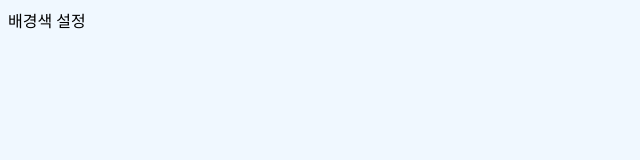
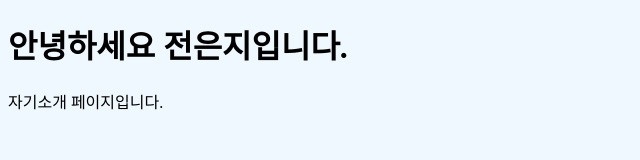
Before and after one commit to eunji514/Mid-Term-Project, a plain HTML site: page index.html in a window 1280 px wide. Shown: the whole page, without its empty margins (0-640 px from the left). Drawn offline with Linux system fonts and the light colour scheme.

Commit message:
자기소개 문구 작성

```diff
--- a/index.html
+++ b/index.html
@@ -10,9 +10,9 @@
     </style>
 </head>
 <body>
-    배경색 설정
     <div class="container">
-
+        <h1>안녕하세요 전은지입니다.</h1>
+        <p>자기소개 페이지입니다.</p>
     </div>
 </body>
 </html>
```
